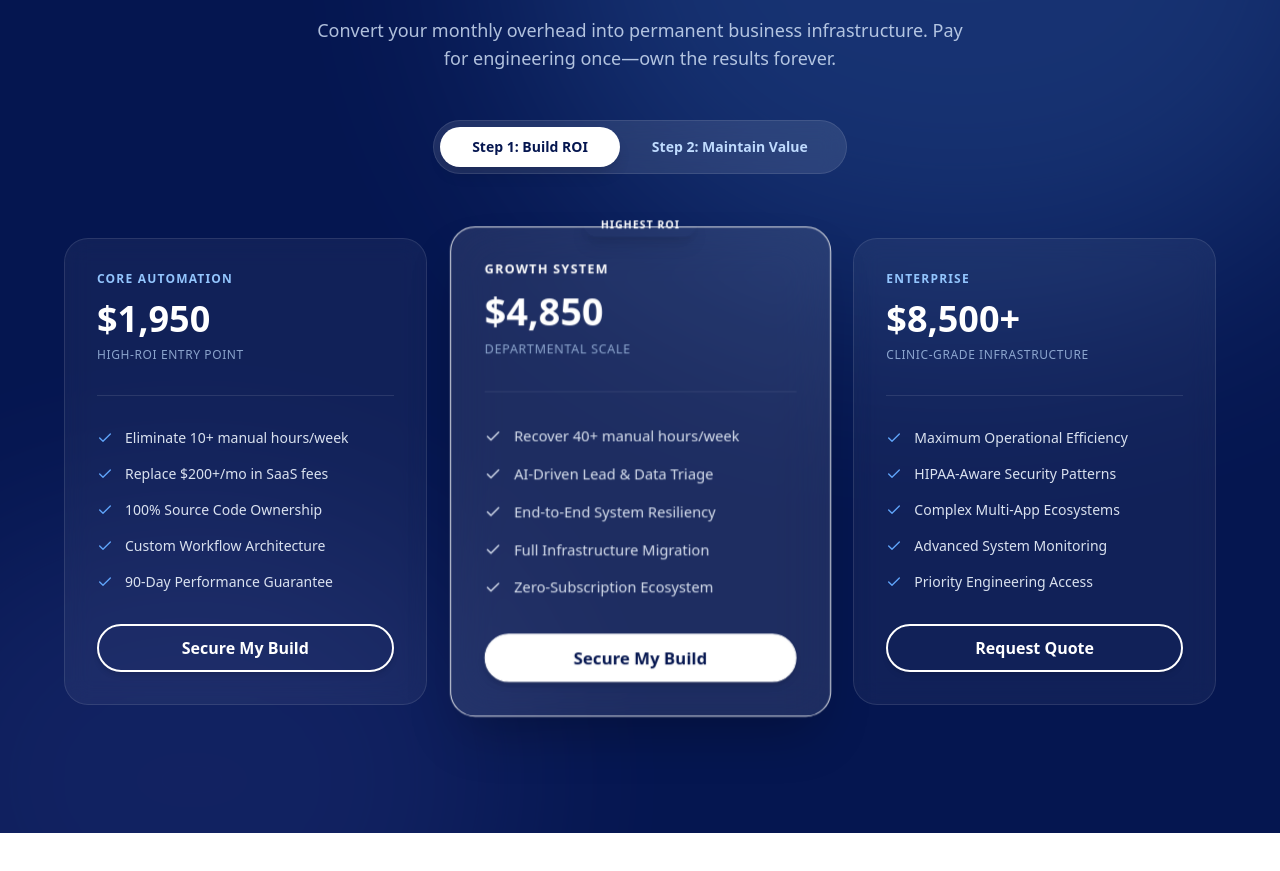
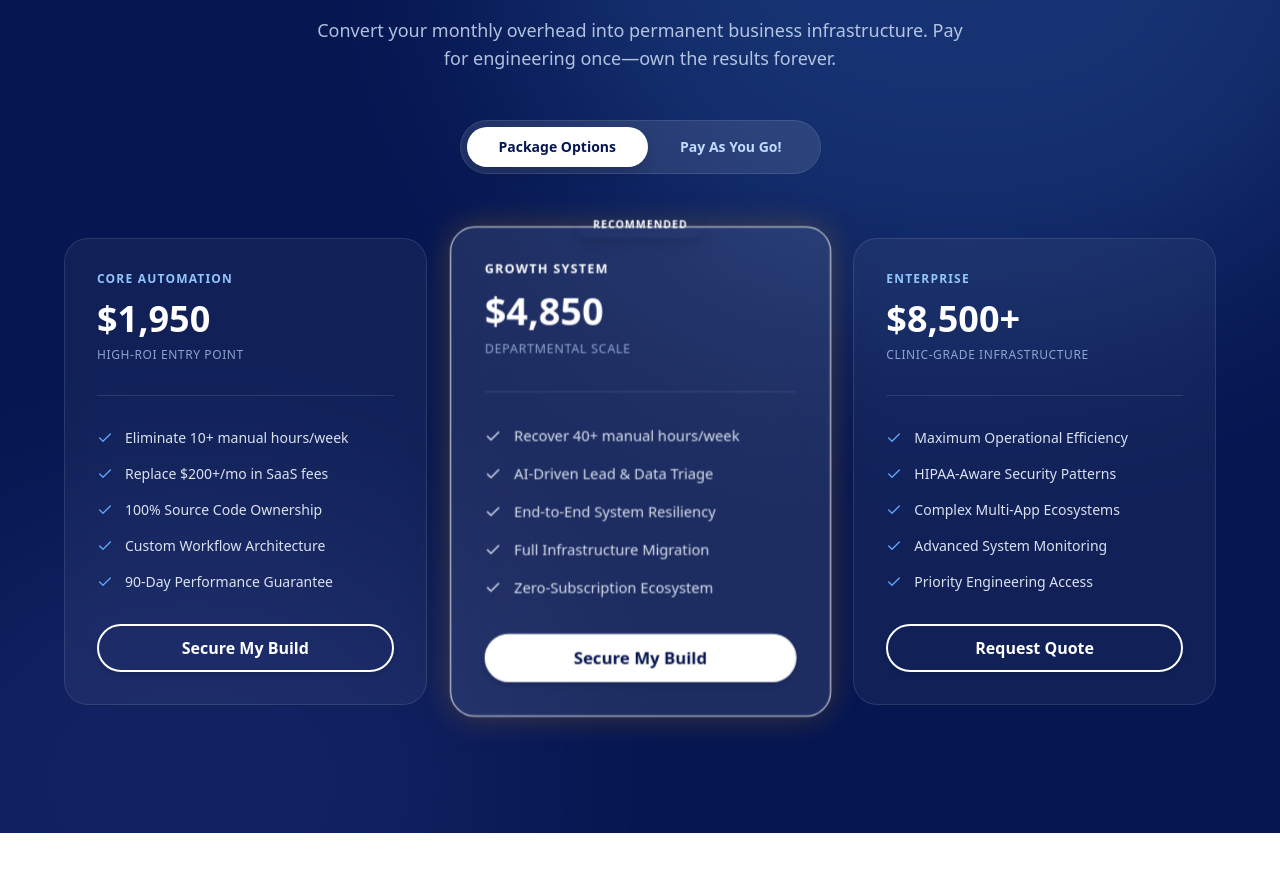
Before and after one commit to SavaiinaeaSIlva/silva-automation, a React (Vite) app: page / in a window 1280 px wide. Shown: the part 3768-4639 px from the top of the page. Built offline with nearby package versions, Linux system fonts and the light colour scheme.

Commit message:
header logo fix

```diff
--- a/src/sections/Pricing.jsx
+++ b/src/sections/Pricing.jsx
@@ -80,7 +80,7 @@ export default function Pricing() {
                 : 'text-blue-200 hover:text-white'
               }`}
             >
-              Step 1: Build ROI
+              Package Options
             </button>
             <button
               onClick={() => setPricingMode('support')}
@@ -90,7 +90,7 @@ export default function Pricing() {
                 : 'text-blue-200 hover:text-white'
               }`}
             >
-              Step 2: Maintain Value
+              Pay As You Go!
             </button>
           </div>
         </div>
@@ -102,13 +102,13 @@ export default function Pricing() {
                 key={i}
                 className={`relative flex flex-col p-8 rounded-3xl border transition-all duration-500 ${
                   plan.featured
-                  ? 'bg-white/10 backdrop-blur-xl border-accent/50 shadow-2xl z-10 scale-105'
-                  : 'bg-white/5 backdrop-blur-md border-white/10 hover:bg-white/10'
+                  ? 'bg-white/10 backdrop-blur-xl border-accent/50 shadow-[0_0_30px_rgba(255,165,0,0.25)] z-20 scale-105'
+                  : 'bg-white/5 backdrop-blur-md border-white/10 hover:bg-white/10 z-10'
                 }`}
               >
                 {plan.featured && (
-                  <div className="absolute -top-3.5 left-1/2 -translate-x-1/2 bg-accent text-white text-[10px] font-black px-4 py-1 rounded-full uppercase tracking-widest shadow-lg">
-                    Highest ROI
+                  <div className="absolute -top-4 left-1/2 -translate-x-1/2 bg-accent text-white text-[10px] font-black px-4 py-1.5 rounded-full uppercase tracking-widest shadow-lg z-30 whitespace-nowrap">
+                    Recommended
                   </div>
                 )}
 
```
